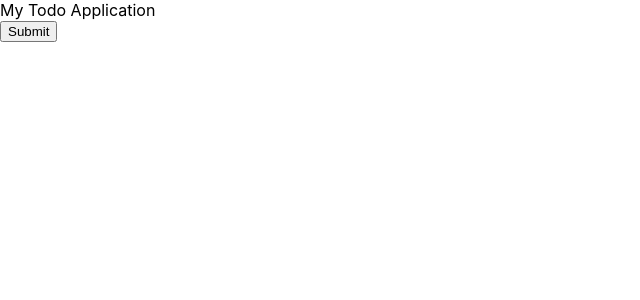
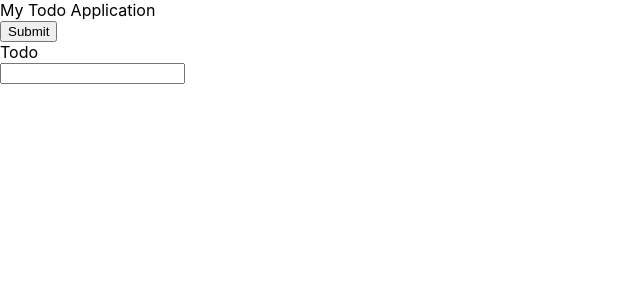
Before and after one commit to sachingaikwad123/react-todo, a React (Create React App) app: page / in a window 1280 px wide. Shown: the top 300 px of the page, without its empty margins (0-640 px from the left). Built offline with nearby package versions, Linux system fonts and the light colour scheme.

Commit message:
feat: Add new item to todo list

```diff
--- a/package.json
+++ b/package.json
@@ -10,10 +10,12 @@
     "@types/node": "^16.18.39",
     "@types/react": "^18.2.18",
     "@types/react-dom": "^18.2.7",
+    "@types/uuid": "^9.0.2",
     "react": "^18.2.0",
     "react-dom": "^18.2.0",
     "react-scripts": "5.0.1",
     "typescript": "^4.9.5",
+    "uuid": "^9.0.0",
     "web-vitals": "^2.1.4"
   },
   "scripts": {
--- a/src/App.tsx
+++ b/src/App.tsx
@@ -1,12 +1,15 @@
 import React from "react";
 import logo from "./logo.svg";
 import "./App.css";
+import Todo from "./todo/Todo";
 
 function App() {
   return (
     <>
       <div>My Todo Application</div>
       <button>Submit</button>
+
+      <Todo></Todo>
     </>
   );
 }
--- /dev/null
+++ b/src/todo/Todo.tsx
@@ -0,0 +1,40 @@
+import React, { ChangeEvent, KeyboardEvent, useState } from "react";
+import { v4 as uuid } from "uuid";
+
+interface Item {
+  id: string;
+  value: string;
+}
+
+const Todo = () => {
+  const [newTodo, setNewTodo] = useState<string>("");
+  const [todoList, setTodoList] = useState<Array<Item>>([]);
+
+  const handleChange = (e: ChangeEvent<HTMLInputElement>) => {
+    setNewTodo(e.target.value);
+  };
+
+  const handleKeyDown = (e: KeyboardEvent<HTMLElement>) => {
+    if (e.code == "Enter") {
+      let newItem: Item = { id: uuid(), value: newTodo };
+      let newTodoList: Array<Item> = [newItem].concat(todoList);
+      setTodoList(newTodoList);
+    }
+  };
+
+  return (
+    <>
+      <div>Todo</div>
+      <input
+        type="text"
+        onChange={handleChange}
+        onKeyDown={handleKeyDown}
+      ></input>
+      {todoList.map((item) => {
+        return <li key={item.id}>{item.value}</li>;
+      })}
+    </>
+  );
+};
+
+export default Todo;
```
Also changed, not shown: 2 other files (tests, documents, lock files or other folders).
